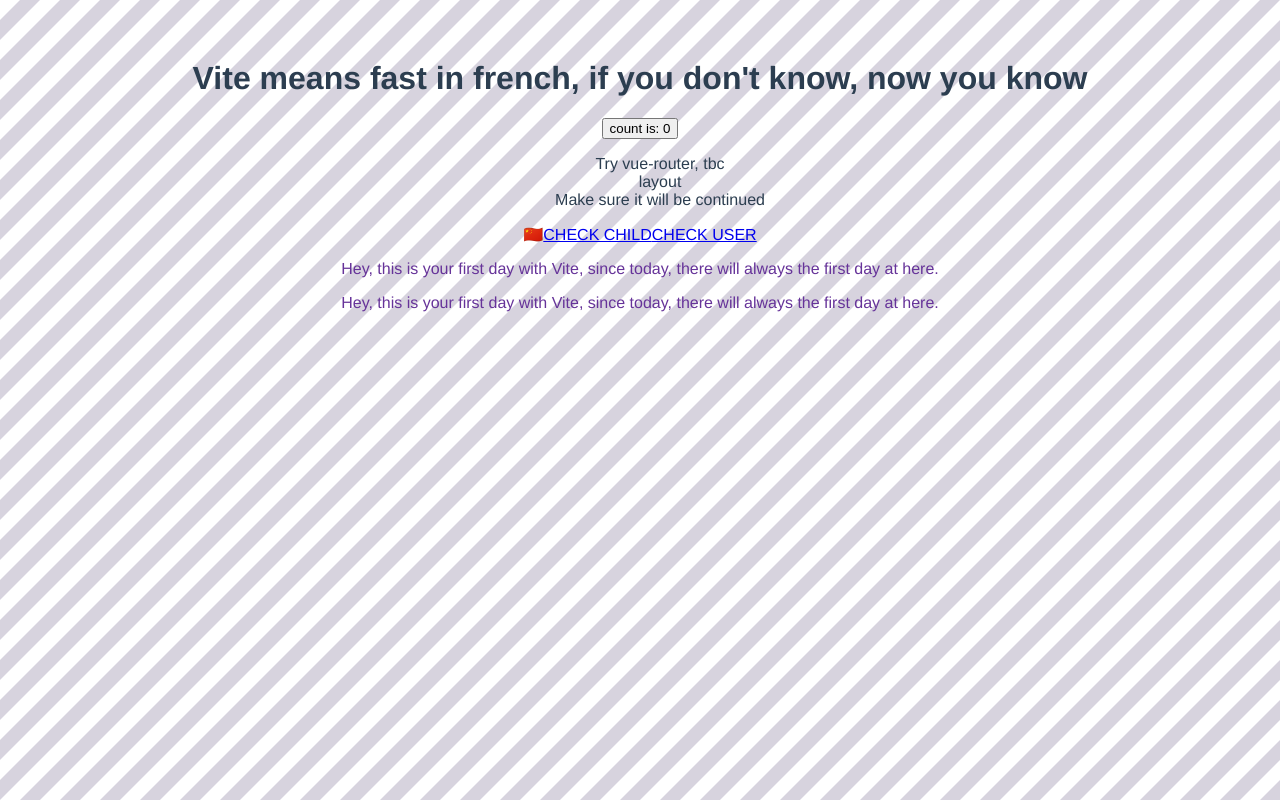
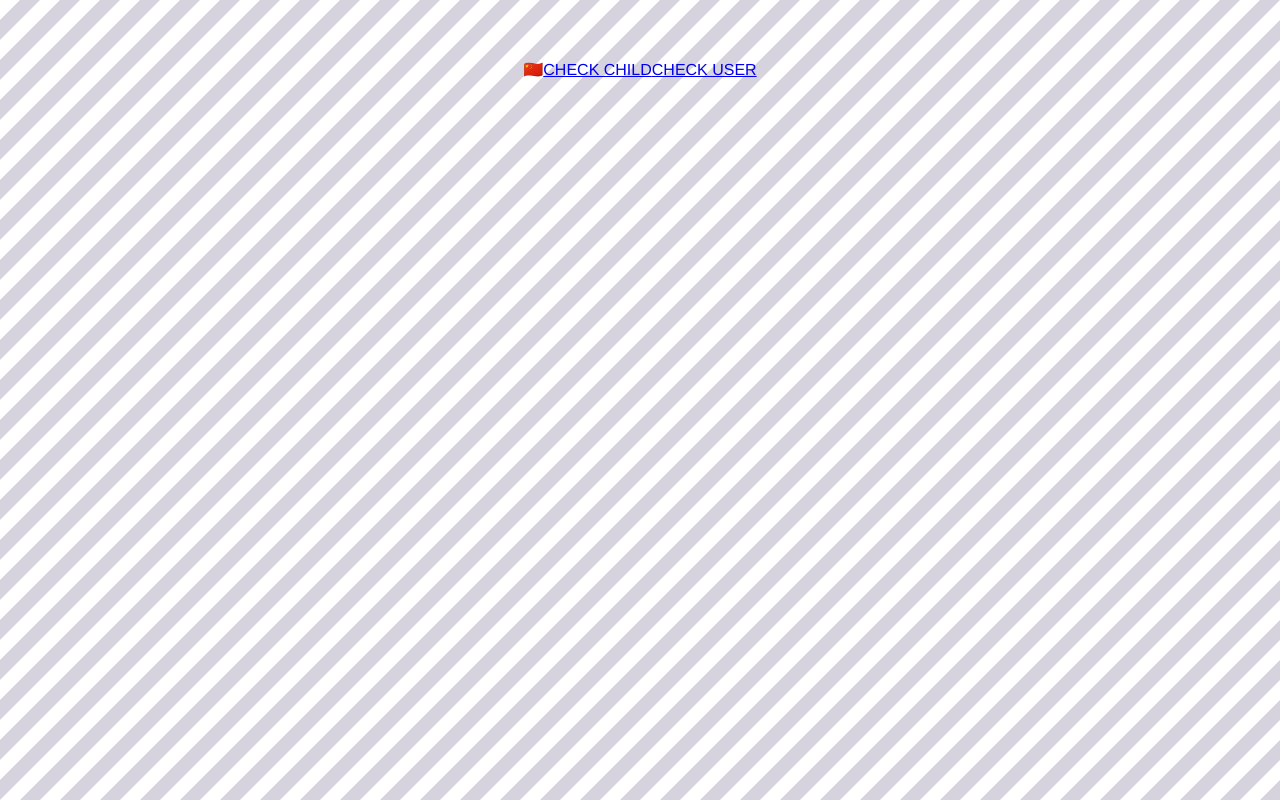
Before and after one commit to luml/VITE, a Vue app: page / in a window 1280 px wide. Built offline with nearby package versions, Linux system fonts and the light colour scheme.

Commit message:
feat: nested names views: tbc

```diff
--- a/src/App.vue
+++ b/src/App.vue
@@ -1,13 +1,12 @@
 <template>
-  <HelloWorld msg="Vite means fast in french, if you don't know, now you know" />
+  <!-- <HelloWorld msg="Vite means fast in french, if you don't know, now you know" /> -->
   <span>🇨🇳</span>
   <router-link to="/child">CHECK CHILD</router-link>
   <!-- <router-link to="/users/elio">CHECK USER</router-link> -->
   <router-link :to="{ name: 'users', params: { id: 'James' } }">CHECK USER</router-link>
-  <router-view></router-view>
-  <router-view class="view left-sidebar" name="LeftSidebar"></router-view>
-  <router-view class="view main-content"></router-view>
-  <router-view class="view right-sidebar" name="RightSidebar"></router-view>
+  <router-view class="view left-sidebar" name="FirstDay"></router-view>
+  <router-view class="view main-content" name="HelloWorld"></router-view>
+  <router-view class="view right-sidebar" name="ChildPage"></router-view>
 </template>
 
 <script>
--- a/src/main.js
+++ b/src/main.js
@@ -1,6 +1,7 @@
 import { createApp } from 'vue'
 import { createWebHashHistory, createRouter } from 'vue-router'
 import App from './App.vue'
+import HelloWorld from './components/HelloWorld.vue'
 import FirstDay from './components/FirstDay.vue'
 import ChildPage from './components/ChildPage.vue'
 import User from './components/User.vue'
@@ -12,7 +13,16 @@
     { path: '/', component: FirstDay },
     { path: '/child', component: ChildPage },
     { path: '/users/:id', name: 'users', component: User },
-    { path: '/:pathMatch(.*)*', name: 'NotFound', component: NotFound }
+    { path: '/:pathMatch(.*)*', name: 'NotFound', component: NotFound },
+    {
+        path: '/',
+        components: {
+            default: FirstDay,
+            ChildPage,
+            HelloWorld,
+            User,
+        }
+    }
 ]
 const history = createWebHashHistory()
 const router = createRouter({
```
